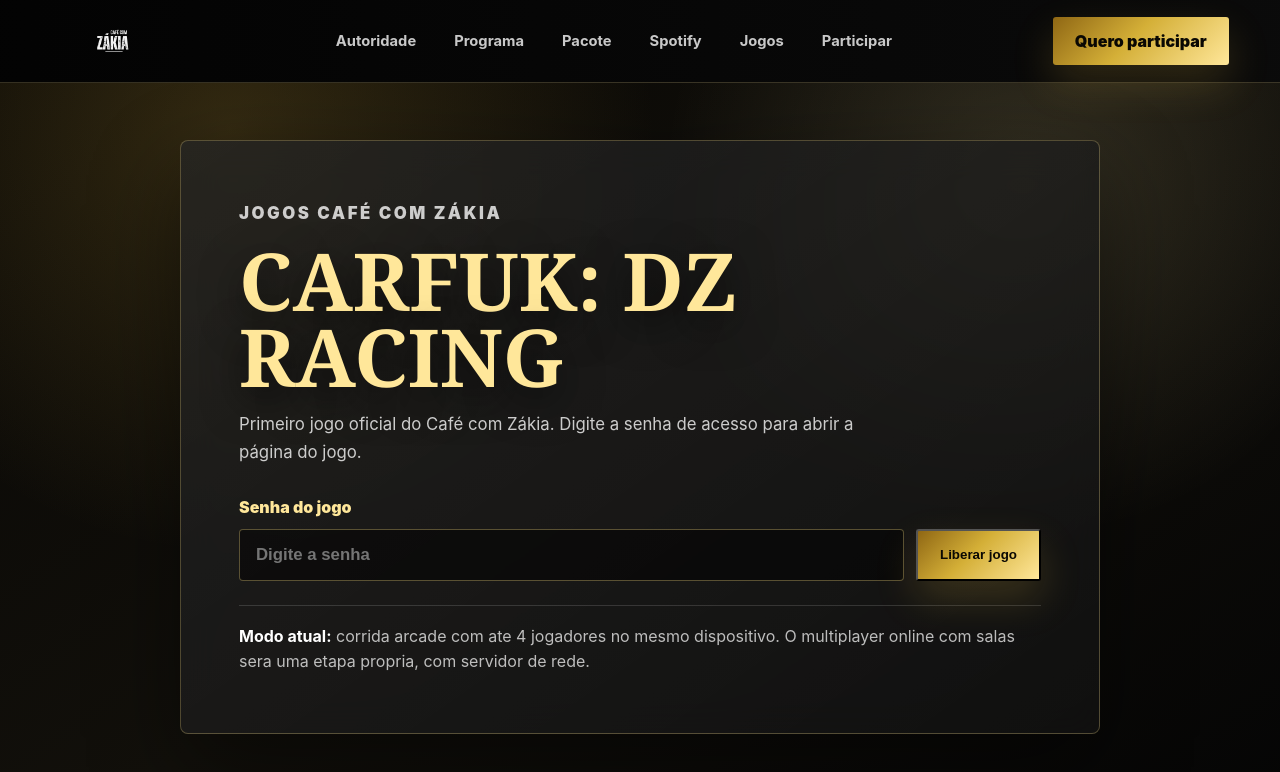
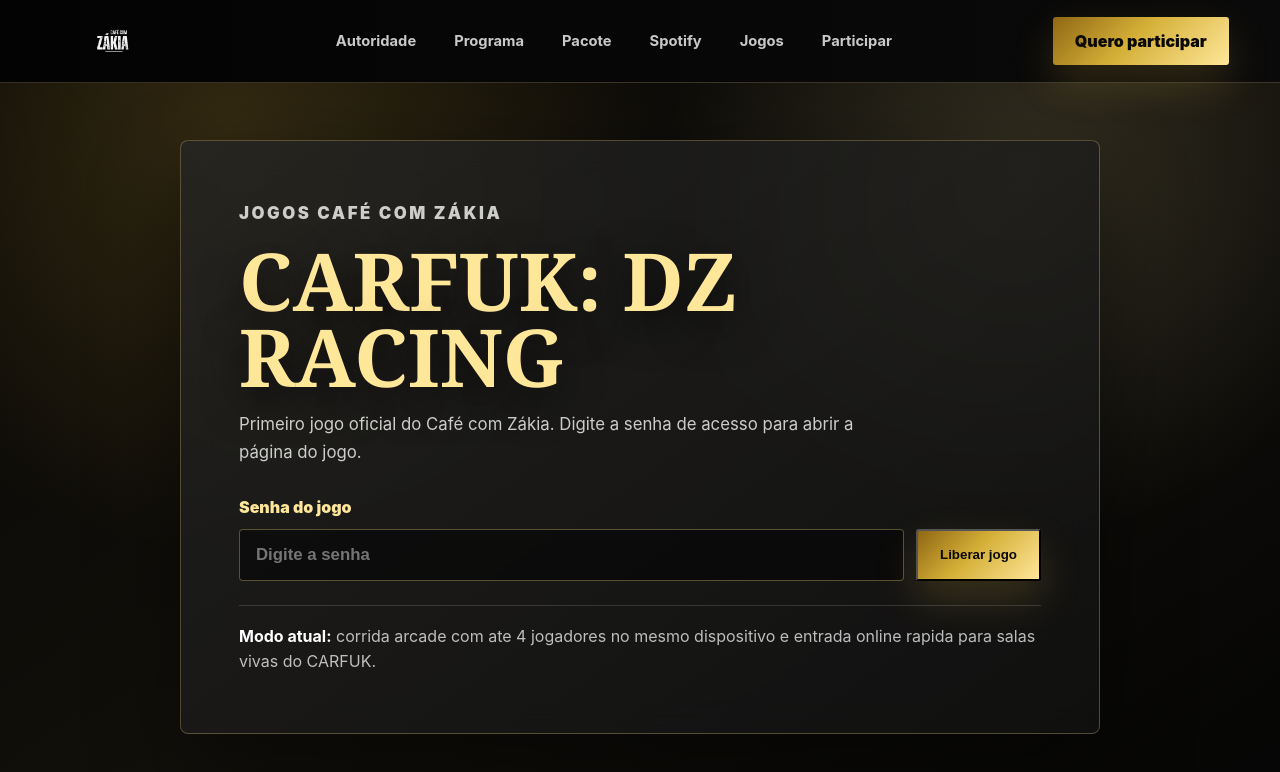
Before and after one commit to Mercavejo/SITE-CAFE-COM-ZAKIA, a Next.js app: page /jogos in a window 1280 px wide. Shown: the top 772 px of the page. Built offline with nearby package versions, Linux system fonts and the light colour scheme.

Commit message:
chore: atualizar texto do acesso ao carfuk online

```diff
--- a/app/jogos/jogos-gate.tsx
+++ b/app/jogos/jogos-gate.tsx
@@ -67,8 +67,8 @@ export function JogosGate() {
         ) : null}
 
         <div className="game-note">
-          <strong>Modo atual:</strong> corrida arcade com ate 4 jogadores no mesmo dispositivo.
-          O multiplayer online com salas sera uma etapa propria, com servidor de rede.
+          <strong>Modo atual:</strong> corrida arcade com ate 4 jogadores no mesmo dispositivo
+          e entrada online rapida para salas vivas do CARFUK.
         </div>
       </div>
     </section>
```
